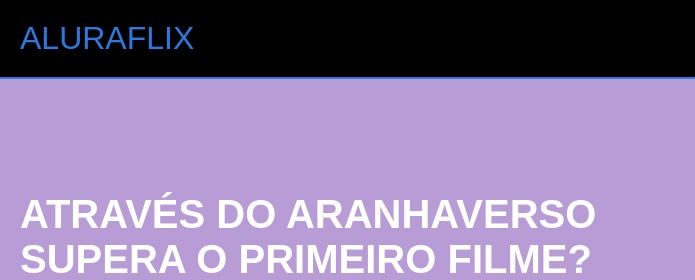
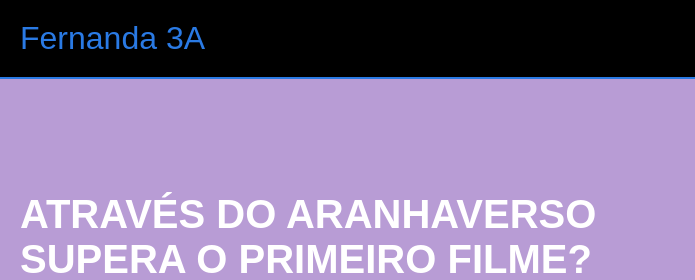
Before and after one commit to SingleLight1/Fernanda-3A, a plain HTML site: page index.html in a window 1280 px wide. Shown: the top 280 px of the page, 0-695 px from the left. Drawn offline with Linux system fonts and the light colour scheme.

Commit message:
Alterando Aluraflix para Fernanda 3A

```diff
--- a/index.html
+++ b/index.html
@@ -1,11 +1,11 @@
 <html lang="pt-BR">
 <head>
     <link rel="stylesheet" href="styles.css">
-    <title>Aluraflix</title>
+    <title>Fernanda 3A</title>
 </head>
 
 <body>
-    <header>ALURAFLIX</header>
+    <header>Fernanda 3A</header>
 
     <section class="chamada">
         <div class="chamada-texto">
```
